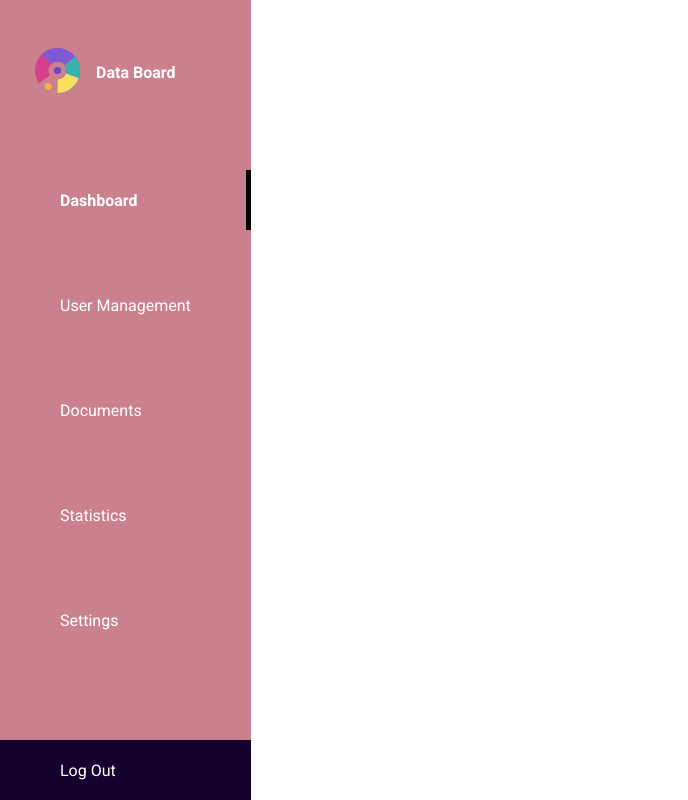
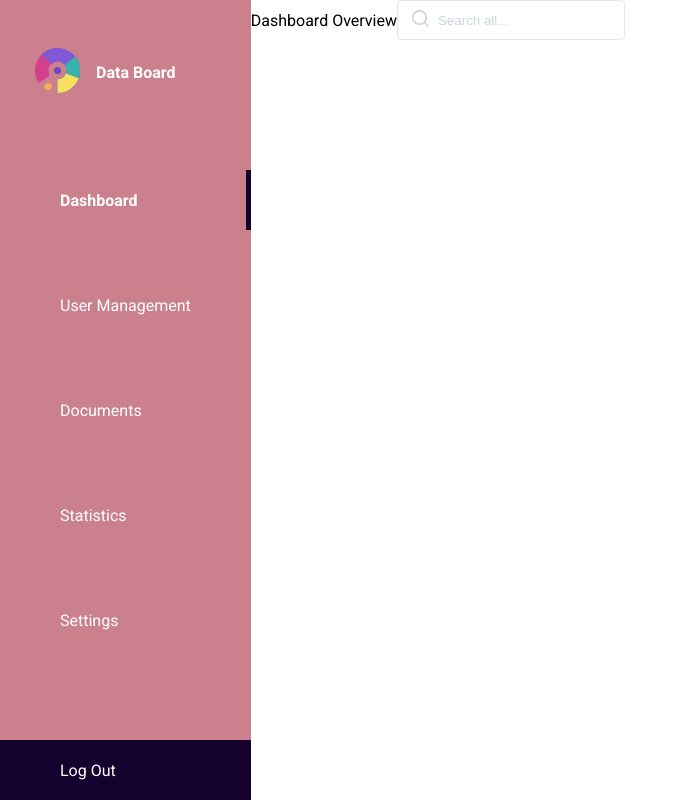
Before and after one commit to AbdurrahmanSogbesan/data-board, a Vue app: page / in a window 1280 px wide. Shown: the whole page, without its empty margins (0-688 px from the left). Built offline with nearby package versions, Linux system fonts and the light colour scheme.

Commit message:
started header

```diff
--- a/src/App.vue
+++ b/src/App.vue
@@ -3,19 +3,23 @@
     <div class="d-flex">
       <SideBar />
       <!-- Replace below div with the header component here -->
-      <div class="app-header"></div>
+      <div class="app-header">
+        <Header />
+      </div>
     </div>
   </div>
 </template>
 
 <script>
 import SideBar from "./components/SideBar.vue";
+import Header from "./components/Header.vue";
 
 export default {
   name: "App",
   components: {
     SideBar,
-    },
+    Header
+  }
 };
 </script>
 
--- /dev/null
+++ b/src/components/Header.vue
@@ -0,0 +1,24 @@
+<template>
+  <div class="d-flex align-items-center">
+    <span>Dashboard Overview</span>
+    <TextBox :icon="SearchIcon" placeholder="Search all..." />
+  </div>
+</template>
+
+<script>
+import TextBox from "./TextBox.vue";
+import SearchIcon from "./SearchIcon.vue";
+
+export default {
+  data() {
+    return {
+      SearchIcon
+    };
+  },
+  components: {
+    TextBox
+  }
+};
+</script>
+
+<style lang="scss" scoped></style>
--- a/src/components/SideBar.vue
+++ b/src/components/SideBar.vue
@@ -18,8 +18,8 @@
 export default {
   components: {
     Logo,
-      SideBarItems,
-    },
+    SideBarItems
+  }
 };
 </script>
 
--- a/src/components/SideBarItem.vue
+++ b/src/components/SideBarItem.vue
@@ -8,10 +8,10 @@
 export default {
   props: {
     link: {
-        type: Object,
+      type: Object
     },
-      components: {},
-    },
+    components: {}
+  }
 };
 </script>
 
@@ -29,6 +29,6 @@
 
 .sidebar-item.active {
   font-weight: bold;
-    border-right: 5px solid black;
+  border-right: 5px solid#15012E;
 }
 </style>
--- a/src/components/SideBarItems.vue
+++ b/src/components/SideBarItems.vue
@@ -19,19 +19,13 @@
         { text: "User Management", isActive: false },
         { text: "Documents", isActive: false },
         { text: "Statistics", isActive: false },
-          { text: "Settings", isActive: false },
-        ],
+        { text: "Settings", isActive: false }
+      ]
     };
   },
   components: {
-      SideBarItem,
-    },
-    props: {
-      hasline: {
-        type: Boolean,
-        default: false,
-      },
-    },
+    SideBarItem
+  }
 };
 </script>
 
--- /dev/null
+++ b/src/components/TextBox.vue
@@ -0,0 +1,42 @@
+<template>
+  <div class="textbox">
+    <input type="text" :placeholder="placeholder" :style="{ width: width }" />
+    <component :is="icon" v-if="icon" class="icon"></component>
+  </div>
+</template>
+
+<script>
+export default {
+  props: {
+    icon: Object,
+    placeholder: String,
+    width: {
+      type: String,
+      default: "228px"
+    }
+  }
+};
+</script>
+
+<style lang="scss" scoped>
+.textbox {
+  position: relative;
+  input {
+    border: 1px solid #e2e8f0;
+    border-radius: 4px;
+    height: 40px;
+    padding-left: 40px;
+    outline: none;
+
+    &::placeholder {
+      color: #cbd5e0;
+      line-height: 19px;
+    }
+  }
+}
+.icon {
+  position: absolute;
+  top: 10px;
+  left: 15px;
+}
+</style>
```
Lines whose indentation alone changed are shown as unchanged.
